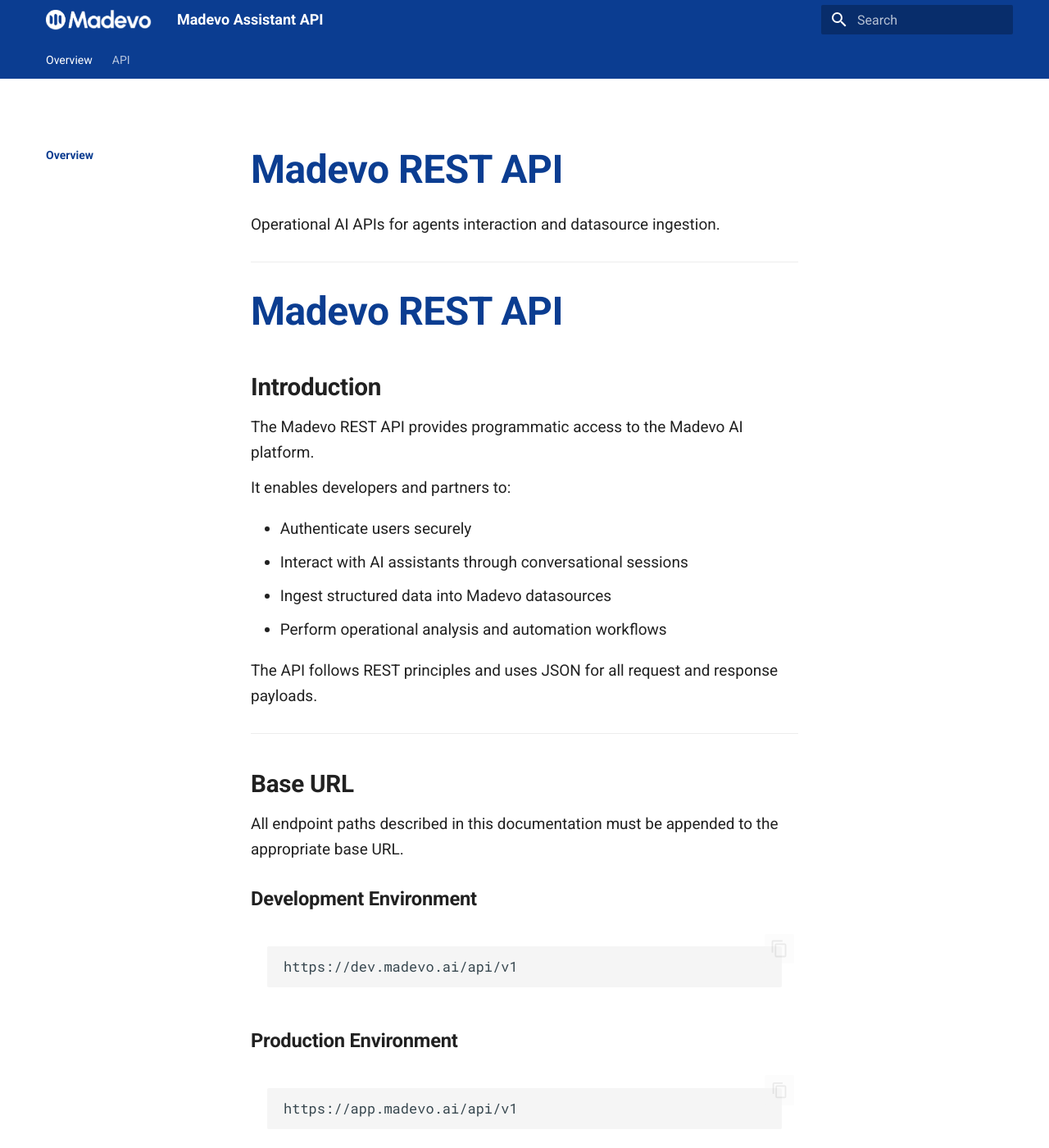
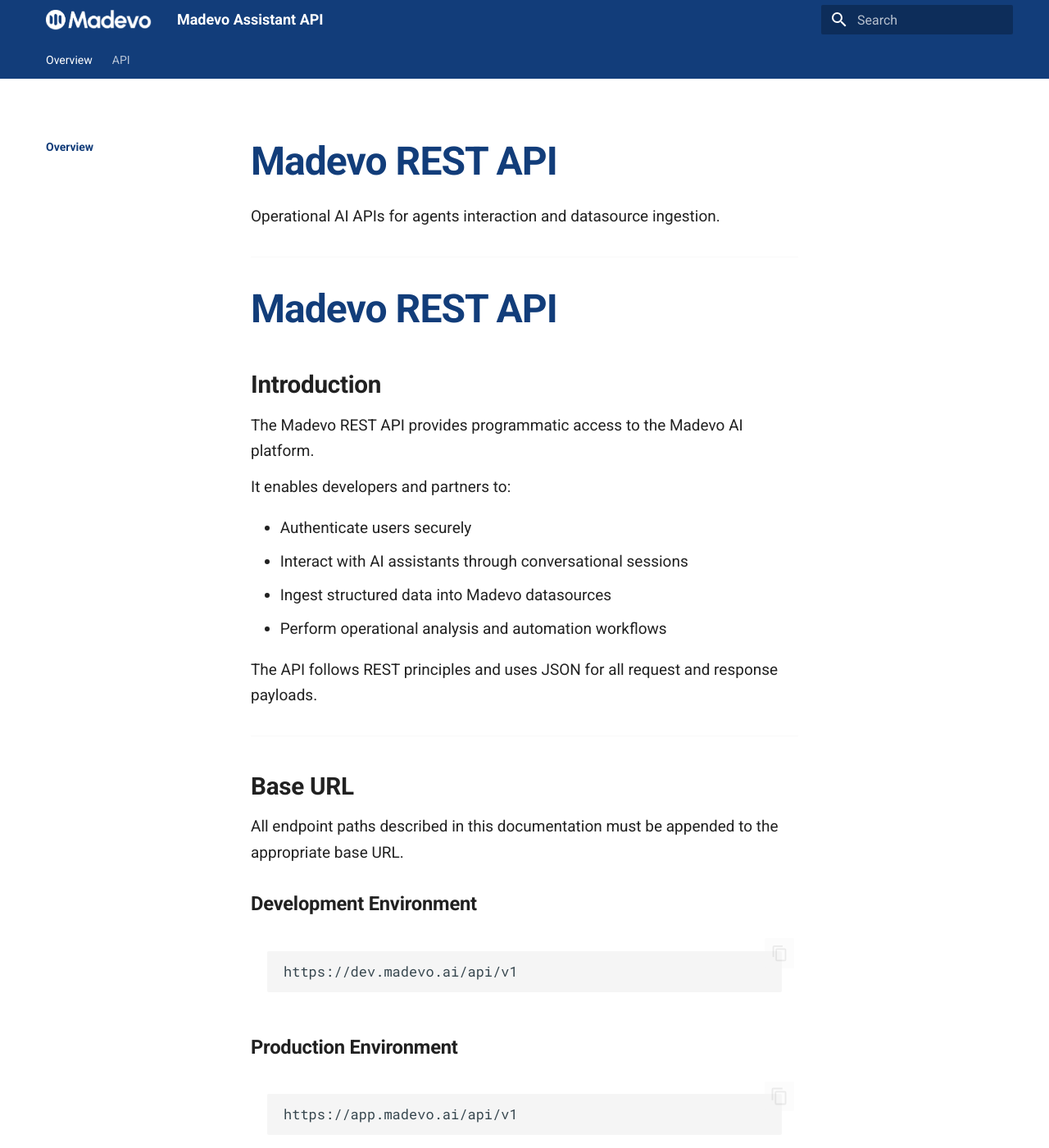
Before and after one commit to madevo-io/api-docs, an MkDocs documentation site: the page built from docs/index.md, in a window 1280 px wide and 1400 px high. Shown: the whole window at 82% size. Built offline with MkDocs 1.6.1 and Material for MkDocs 9.7.7, drawn with Linux system fonts in a browser that asks for light colours.

Commit message:
Refactor CSS for improved styling and layout
Updated styles for typography, layout, and color scheme.

```diff
--- a/docs/stylesheets/extra.css
+++ b/docs/stylesheets/extra.css
@@ -1,77 +1,136 @@
-/* ===== Layout Width ===== */
+/* Madevo MkDocs Material polish layer
+   File: docs/stylesheets/extra.css
+*/
+
+/* =========================
+   Brand colors
+   ========================= */
+:root {
+  --md-primary-fg-color: #123D7A;
+  --md-accent-fg-color: #2563EB;
+}
+
+[data-md-color-scheme="slate"] {
+  --md-primary-fg-color: #60A5FA;
+  --md-accent-fg-color: #93C5FD;
+}
+
+/* =========================
+   Layout and spacing
+   ========================= */
 .md-grid {
   max-width: 1200px;
 }
 
-/* ===== Typography Improvements ===== */
+.md-main__inner {
+  padding-top: 1rem;
+}
+
+/* =========================
+   Typography
+   ========================= */
 .md-typeset {
   font-size: 0.95rem;
   line-height: 1.65;
 }
 
-.md-typeset h1 {
-  font-weight: 650;
-  margin-bottom: 0.8rem;
+.md-typeset p {
+  margin: 0.65em 0;
+  max-width: 720px;
 }
 
-.md-typeset h2 {
-  margin-top: 2rem;
-  margin-bottom: 0.6rem;
-  font-weight: 600;
-}
-
-.md-typeset h3 {
-  margin-top: 1.4rem;
-  font-weight: 600;
-}
-
-.md-typeset p {
-  margin: 0.6em 0;
-}
-
-/* ===== Code Block Polish ===== */
-.md-typeset pre {
-  border-radius: 10px;
-  padding: 1rem;
-}
-
-.md-typeset code {
-  font-size: 0.85rem;
-}
-
-/* ===== Table Improvements ===== */
-.md-typeset table {
-  font-size: 0.9rem;
-}
-
-.md-typeset table th {
-  font-weight: 600;
-}
-
-/* ===== Admonition Styling ===== */
-.md-typeset .admonition {
-  border-radius: 10px;
+.md-typeset li {
+  max-width: 720px;
 }
 
 .md-typeset h1 {
   font-size: 2.4rem;
   font-weight: 700;
   color: var(--md-primary-fg-color);
-  margin-bottom: 1rem;
+  margin: 0 0 1rem;
+  letter-spacing: -0.02em;
 }
 
-/* ===== Subtle Card Feel for Main Content ===== */
-.md-main__inner {
-  padding-top: 1.5rem;
+.md-typeset h2 {
+  margin-top: 2rem;
+  margin-bottom: 0.65rem;
+  font-weight: 650;
+  letter-spacing: -0.01em;
 }
 
-/* ===== Brand Colors ===== */
-:root {
-  --md-primary-fg-color: #0B3D91;       /* Adjust to your real Madevo blue */
-  --md-accent-fg-color: #3B82F6;
+.md-typeset h3 {
+  margin-top: 1.5rem;
+  margin-bottom: 0.5rem;
+  font-weight: 650;
 }
 
-[data-md-color-scheme="slate"] {
-  --md-primary-fg-color: #60A5FA;
-  --md-accent-fg-color: #93C5FD;
+.md-typeset h4 {
+  margin-top: 1.2rem;
+  margin-bottom: 0.4rem;
+  font-weight: 650;
 }
+
+/* Slightly stronger link styling */
+.md-typeset a {
+  text-decoration: none;
+}
+
+.md-typeset a:hover {
+  text-decoration: underline;
+}
+
+/* =========================
+   Code blocks
+   ========================= */
+.md-typeset code {
+  font-size: 0.85rem;
+}
+
+.md-typeset pre {
+  border-radius: 10px;
+  padding: 1rem;
+}
+
+/* Make inline code a bit more readable */
+.md-typeset :not(pre) > code {
+  border-radius: 6px;
+  padding: 0.15em 0.35em;
+}
+
+/* =========================
+   Tables
+   ========================= */
+.md-typeset table {
+  font-size: 0.9rem;
+}
+
+.md-typeset table th {
+  font-weight: 650;
+}
+
+/* =========================
+   Admonitions (callouts)
+   ========================= */
+.md-typeset .admonition,
+.md-typeset details {
+  border-radius: 10px;
+}
+
+/* =========================
+   TOC and sidebar polish
+   ========================= */
+.md-sidebar--secondary {
+  font-size: 0.85rem;
+}
+
+.md-nav__title {
+  font-weight: 650;
+}
+
+/* =========================
+   Subtle section separators
+   ========================= */
+.md-typeset hr {
+  margin: 1.6rem 0;
+  opacity: 0.35;
+}
```
